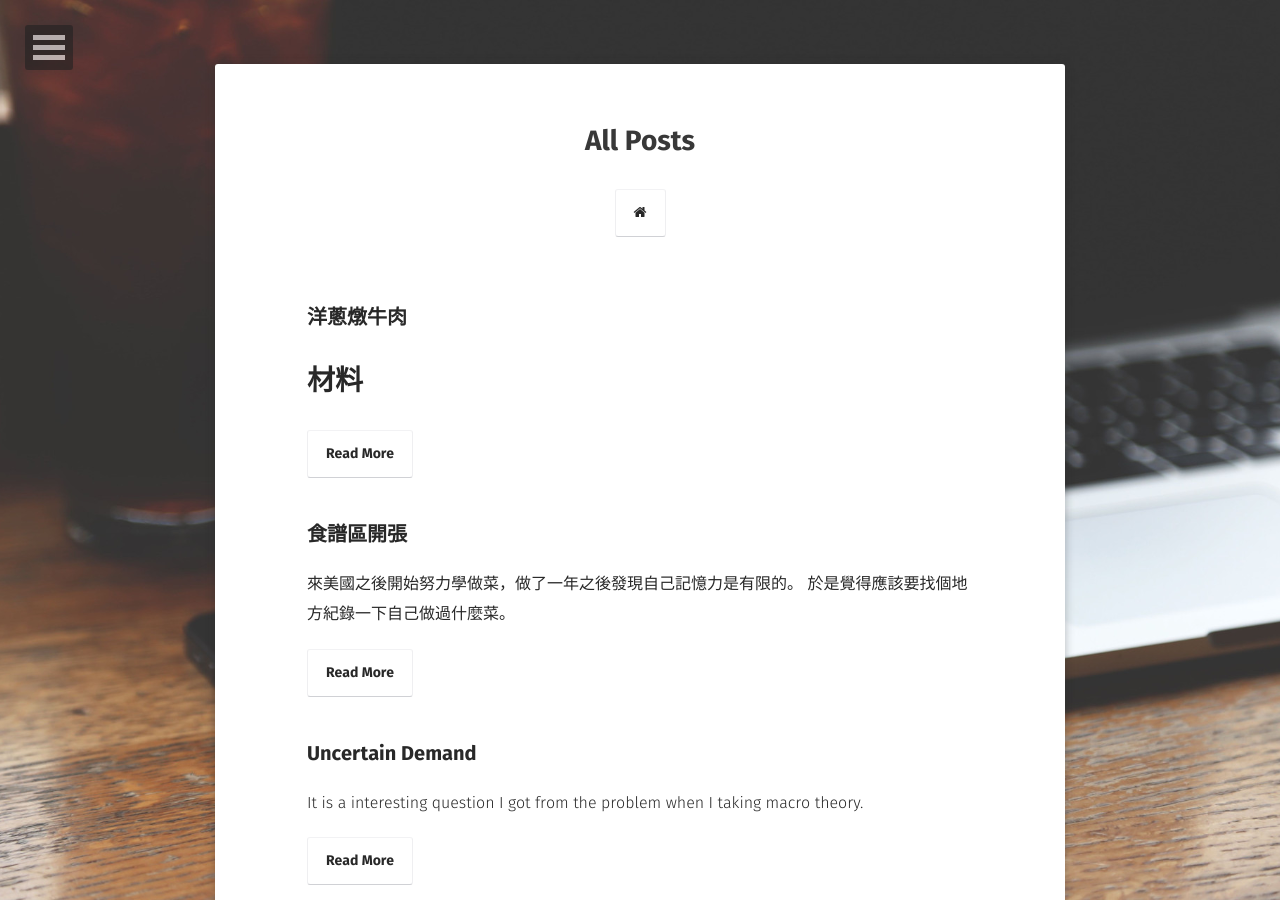
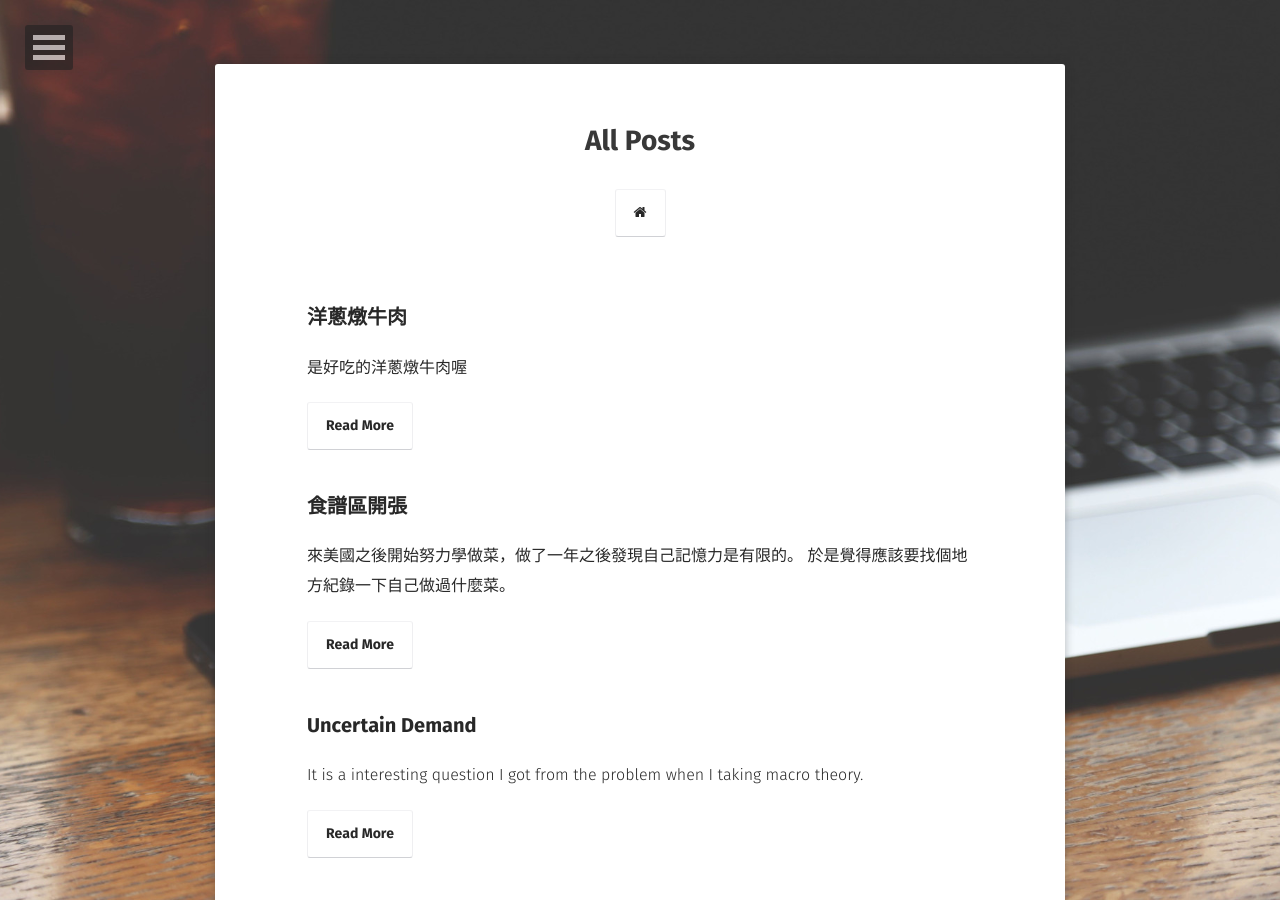
Before and after one commit to SungLinHsieh/sunglinhsieh.github.io, a Jekyll site: the page built from posts/index.md, in a window 1280 px wide and 900 px high. Built offline with Jekyll 4.4.1, drawn with Linux system fonts in a browser that asks for light colours; some web fonts are replaced.

Commit message:
add excerpt

```diff
--- a/_posts/2017-07-06-onion-beef-stew.md
+++ b/_posts/2017-07-06-onion-beef-stew.md
@@ -2,6 +2,7 @@
 layout: post
 title:  "洋蔥燉牛肉"
 date:   2017-07-06
+excerpt: "是好吃的洋蔥燉牛肉喔"
 food: true
 tag:
 - food
```
Also changed, not shown: 3 other files.
